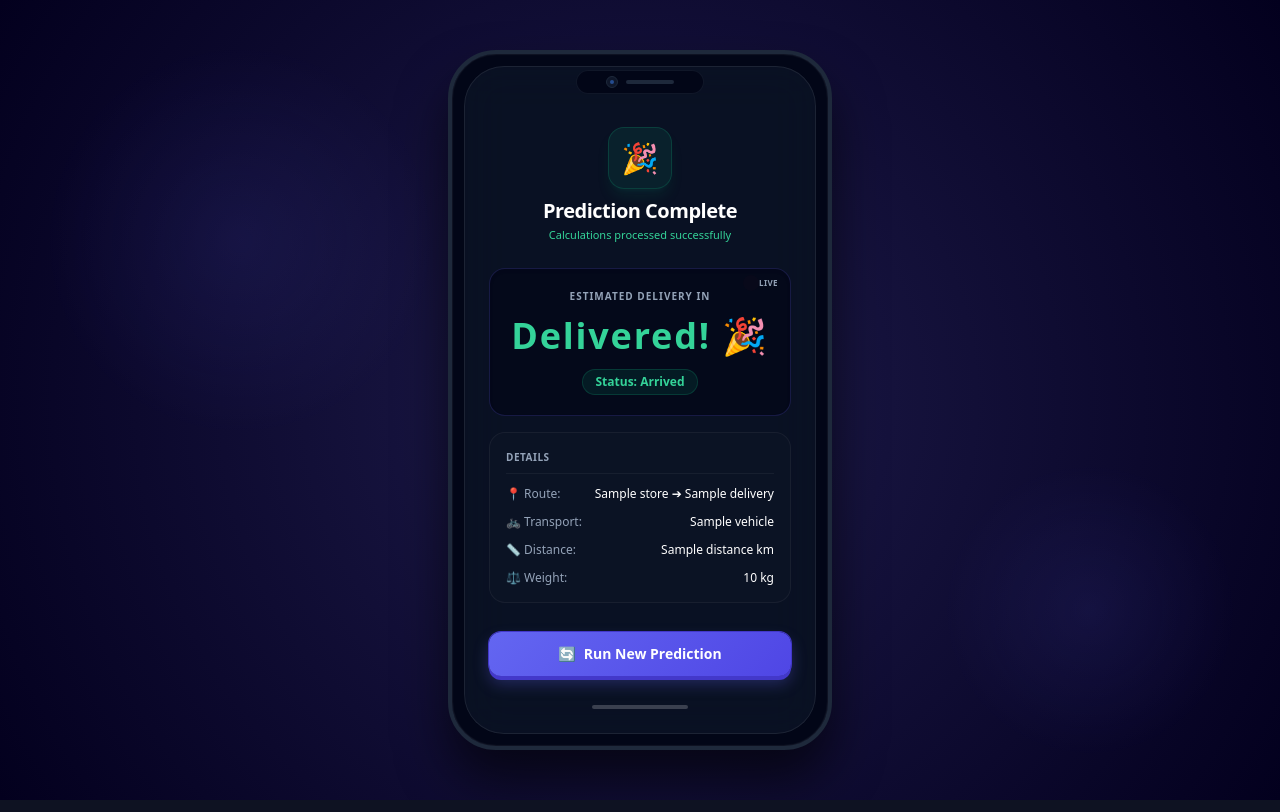
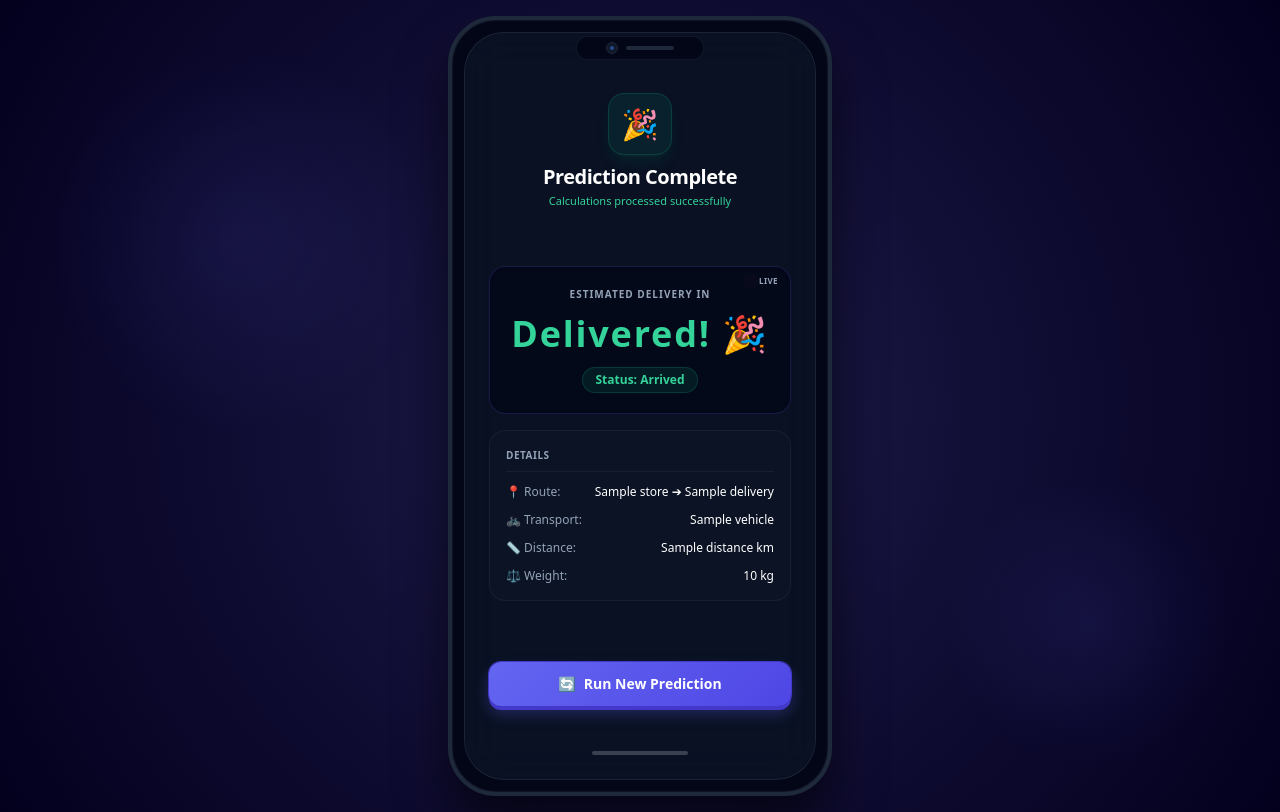
Before and after one commit to kavitha27c-droid/delivery-track, a Flask app: template templates/results.html in a window 1280 px wide. Run offline with Flask 3, Linux system fonts and the light colour scheme; the template is opened without the code that fills it: most values are stand-ins (such as "Sample title", 1, 10 or a date in 2020); some libraries are stand-ins or nearby versions.

Commit message:
Update results.html

```diff
--- a/templates/results.html
+++ b/templates/results.html
@@ -7,18 +7,12 @@
     <!-- Tailwind CSS for modern structure -->
     <script src="https://cdn.tailwindcss.com"></script>
     <style>
-        /* Reset and Setup the 3D space perspective */
-        * {
-            margin: 0;
-            padding: 0;
-            box-sizing: border-box;
-        }
-
+        /* Setup the 3D space perspective */
         body {
             background: radial-gradient(circle at 50% 50%, #1e1b4b 0%, #03001e 100%);
             min-height: 100vh;
             perspective: 1200px;
-            overflow: hidden;
+            overflow-x: hidden;
             -webkit-tap-highlight-color: transparent;
             font-family: system-ui, -apple-system, BlinkMacSystemFont, 'Segoe UI', Roboto, Oxygen, Ubuntu, Cantarell, sans-serif;
         }
@@ -38,15 +32,6 @@
             backdrop-filter: blur(20px);
             -webkit-backdrop-filter: blur(20px);
             border: 1px solid rgba(255, 255, 255, 0.08);
-        }
-
-        /* Hide Scrollbar for clean aesthetics */
-        .no-scrollbar::-webkit-scrollbar {
-            display: none;
-        }
-        .no-scrollbar {
-            -ms-overflow-style: none;
-            scrollbar-width: none;
         }
 
         /* Volumetric 3D Button Style */
@@ -90,14 +75,14 @@
         }
     </style>
 </head>
-<body class="flex justify-center items-center w-screen h-screen p-4 overflow-hidden">
+<body class="flex justify-center items-center min-h-screen p-4">
 
     <!-- Interactive Background Bubbles -->
     <div class="bubble w-[400px] h-[400px] top-10 left-10 animate-pulse"></div>
     <div class="bubble w-[300px] h-[300px] bottom-10 right-10 animate-pulse" style="animation-delay: 2s;"></div>
 
     <!-- 3D Phone Chassis Wrapper -->
-    <div id="phone" class="phone-container w-full max-w-sm min-h-[700px] max-h-[850px] h-[85vh] bg-slate-950 rounded-[48px] p-3 border-4 border-slate-800 relative z-10 flex flex-col overflow-hidden">
+    <div id="phone" class="phone-container w-full max-w-sm h-[780px] bg-slate-950 rounded-[48px] p-3 border-4 border-slate-800 relative z-10 flex flex-col overflow-hidden">
 
         <!-- Phone Camera Notch -->
         <div class="absolute top-4 left-1/2 transform -translate-x-1/2 w-32 h-6 bg-slate-950 rounded-full z-30 flex items-center justify-center border border-slate-800/50">
@@ -120,7 +105,7 @@
             </div>
 
             <!-- Result Card Viewport -->
-            <div class="my-4 space-y-4">
+            <div class="my-6 space-y-4">
 
                 <!-- Live Ticking Countdown Display -->
                 <div class="bg-slate-950/60 p-5 rounded-2xl border border-indigo-500/20 text-center shadow-inner relative overflow-hidden">
@@ -131,10 +116,12 @@
 
                     <p class="text-[10px] text-slate-400 uppercase tracking-widest font-bold">Estimated Delivery In</p>
 
+                    <!-- This ID is targeted by JS to tick down live -->
                     <h1 id="live-timer" class="text-4xl font-extrabold text-indigo-400 my-3 tracking-wider">
                         {{ result.hours }}h {{ result.minutes }}m 00s
                     </h1>
 
+                    <!-- Color-Coded Dynamic Status Badge -->
                     <span id="status-badge" class="px-3 py-1 text-xs font-semibold rounded-full bg-indigo-500/10 border border-indigo-500/20 text-indigo-300 inline-block">
                         Status: {{ result.status }}
                     </span>
@@ -144,9 +131,9 @@
                 <div class="bg-slate-900/40 p-4 rounded-2xl border border-white/5 text-xs space-y-3">
                     <h3 class="text-[10px] uppercase tracking-wider font-bold text-slate-400 border-b border-white/5 pb-2">Details</h3>
 
-                    <div class="flex justify-between items-center gap-2">
-                        <span class="text-slate-400 whitespace-nowrap">📍 Route:</span>
-                        <span class="text-white font-medium text-right truncate flex-1">{{ result.store }} ➔ {{ result.delivery }}</span>
+                    <div class="flex justify-between items-center">
+                        <span class="text-slate-400">📍 Route:</span>
+                        <span class="text-white font-medium text-right truncate max-w-[180px]">{{ result.store }} ➔ {{ result.delivery }}</span>
                     </div>
                     <div class="flex justify-between items-center">
                         <span class="text-slate-400">🚲 Transport:</span>
@@ -171,7 +158,7 @@
             </div>
 
             <!-- Device Navigation virtual indicator pill -->
-            <div class="w-24 h-1 bg-white/20 rounded-full mx-auto mt-4"></div>
+            <div class="w-24 h-1 bg-white/20 rounded-full mx-auto mt-2"></div>
         </div>
     </div>
 
@@ -211,47 +198,38 @@
         });
 
         // --- 2. Live Countdown Timer Logic ---
-        // RECTIFIED: Removed the quotes around the Jinja template variable.
-        let totalSeconds = parseInt({{ result.total_seconds }}) || 0;
+        // Grab the initial total seconds sent from the Flask Output class
+        let totalSeconds = parseInt("{{ result.total_seconds }}") || 0;
         const timerElement = document.getElementById('live-timer');
         const statusBadge = document.getElementById('status-badge');
 
         function startCountdown() {
-            // RECTIFIED: Run verification immediately to prevent flashing a 0s timer if the item arrived instantly
-            if (totalSeconds <= 0) {
-                renderArrivedState();
-                return;
-            }
-
             const interval = setInterval(() => {
-                totalSeconds--;
-
                 if (totalSeconds <= 0) {
                     clearInterval(interval);
-                    renderArrivedState();
+                    timerElement.innerText = "Delivered! 🎉";
+                    timerElement.classList.replace('text-indigo-400', 'text-emerald-400');
+                    statusBadge.innerText = "Status: Arrived";
+                    statusBadge.className = "px-3 py-1 text-xs font-semibold rounded-full bg-emerald-500/10 border border-emerald-500/20 text-emerald-400 inline-block";
                     return;
                 }
 
+                totalSeconds--;
+
+                // Calculate remaining hours, minutes, and seconds
                 const hours = Math.floor(totalSeconds / 3600);
                 const minutes = Math.floor((totalSeconds % 3600) / 60);
                 const seconds = totalSeconds % 60;
 
-                // RECTIFIED: Added leading zero strings formatters to minutes and hours as well for alignment stability
-                const formattedHours = hours < 10 ? '0' + hours : hours;
-                const formattedMinutes = minutes < 10 ? '0' + minutes : minutes;
+                // Format numbers to always show double digits for seconds
                 const formattedSeconds = seconds < 10 ? '0' + seconds : seconds;
 
-                timerElement.innerText = `${formattedHours}h ${formattedMinutes}m ${formattedSeconds}s`;
+                // Update UI text
+                timerElement.innerText = `${hours}h ${minutes}m ${formattedSeconds}s`;
             }, 1000);
         }
 
-        function renderArrivedState() {
-            timerElement.innerText = "Delivered! 🎉";
-            timerElement.classList.replace('text-indigo-400', 'text-emerald-400');
-            statusBadge.innerText = "Status: Arrived";
-            statusBadge.className = "px-3 py-1 text-xs font-semibold rounded-full bg-emerald-500/10 border border-emerald-500/20 text-emerald-400 inline-block";
-        }
-
+        // Initialize the countdown when page loads
         startCountdown();
     </script>
 </body>
```
